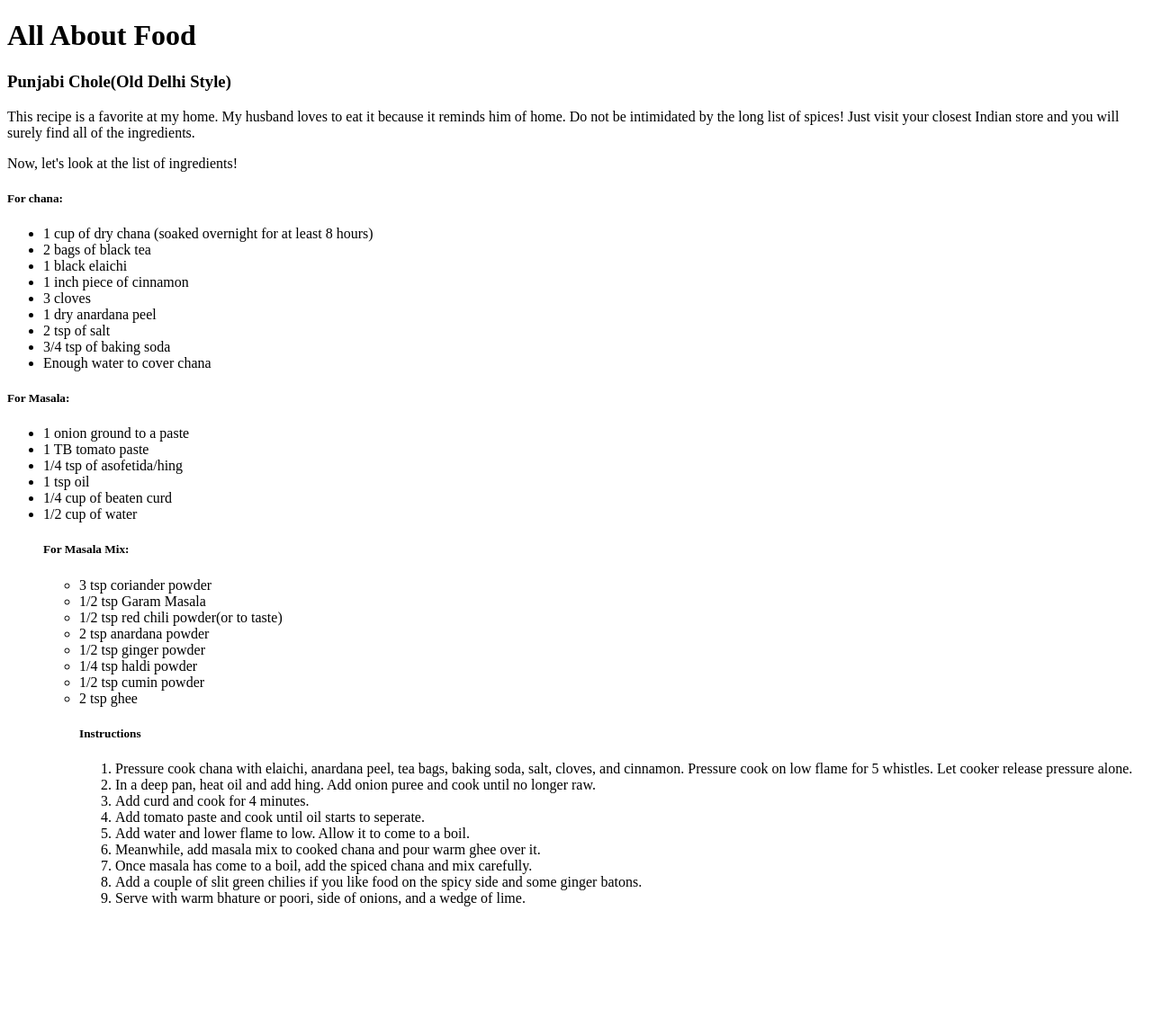
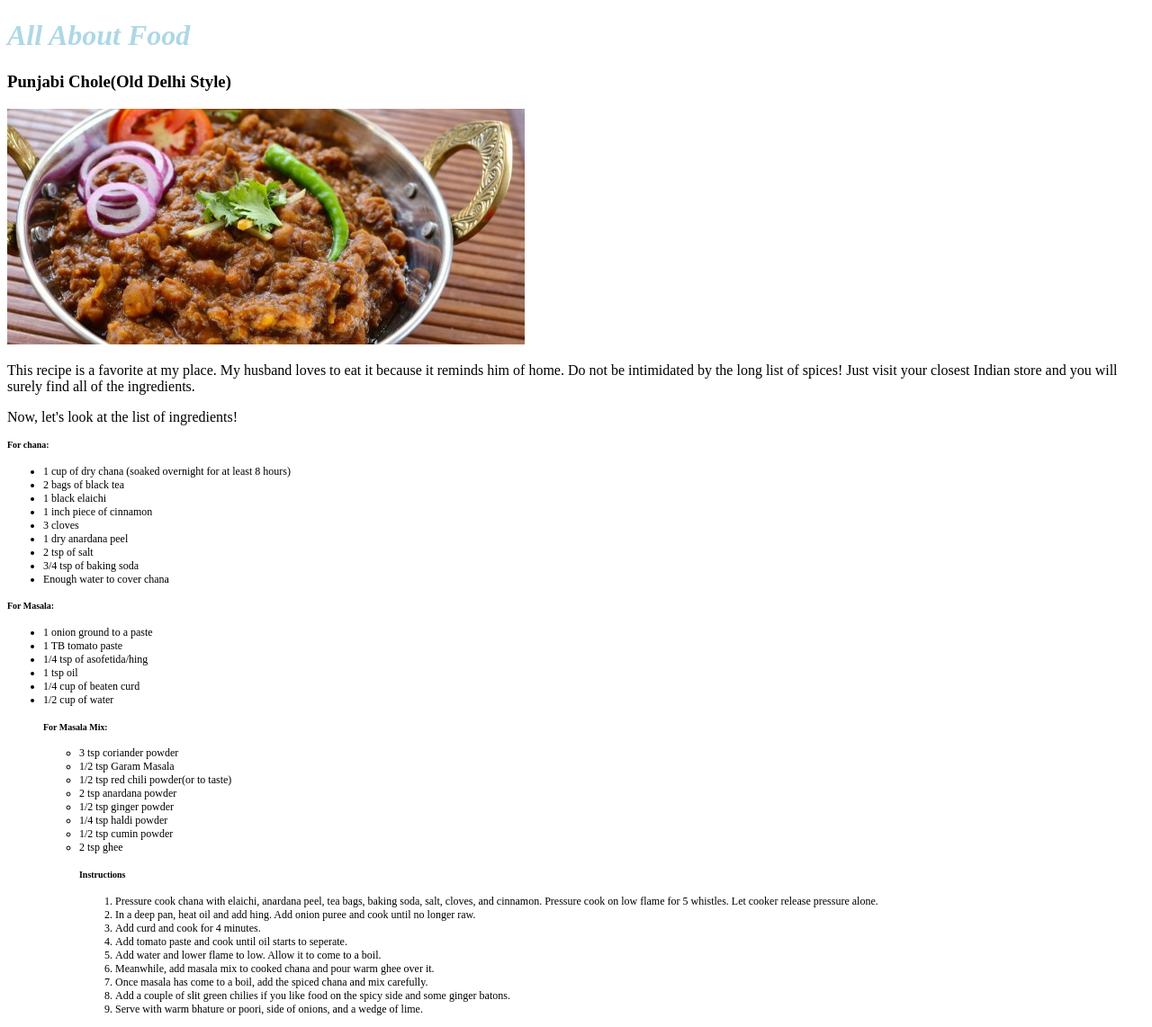
Before and after one commit to VanessaSharma/ResponsiveDesign, a plain HTML site: page index.html in a window 1280 px wide. Shown: the whole page at 90% size. Before the commit the page ends 1024 px from the top, so only its background shows below. Drawn offline with Linux system fonts and the light colour scheme; files that its build step writes are made by us from their sources.

Commit message:
Link styles.css to index.html and create images folder.

```diff
--- a/index.html
+++ b/index.html
@@ -1,14 +1,17 @@
 <!DOCTYPE html>
 <html>
   <head>
+    <link rel="stylesheet" href="styles.css">
     <meta charset="utf-8">
     <title>Practice</title>
   </head>
   <body>
     <h1>All About Food</h1>
     <h3>Punjabi Chole(Old Delhi Style)</h3>
-    <p>This recipe is a favorite at my home. My husband loves to eat it because it reminds him of home. Do not be intimidated by the long list of spices! Just visit your closest Indian store and you will surely find all of the ingredients.</p>
+    <img src="styles/images/chole.jpg" alt="chole">
+    <p>This recipe is a favorite at my place. My husband loves to eat it because it reminds him of home. Do not be intimidated by the long list of spices! Just visit your closest Indian store and you will surely find all of the ingredients.</p>
     <p>Now, let's look at the list of ingredients!</p>
+    <div class="recipe">
       <h5>For chana:</h5>
       <ul>
         <li>1 cup of dry chana (soaked overnight for at least 8 hours)</li>
@@ -50,10 +53,9 @@
         <li>Once masala has come to a boil, add the spiced chana and mix carefully.</li>
         <li>Add a couple of slit green chilies if you like food on the spicy side and some ginger batons.</li>
         <li>Serve with warm bhature or poori, side of onions, and a wedge of lime.</li>
-
       </ol>
       </ul>
       </ul>
-
+    </div>
   </body>
 </html>
--- /dev/null
+++ b/styles/styles.css
@@ -0,0 +1,9 @@
+h1{
+  color: lightblue;
+  font-style: italic;
+}
+
+.recipe{
+  flex-flow: wrap;
+  font-size: 12px;
+}
```
Also changed, not shown: styles/images/chole.jpg (added). Lines whose indentation alone changed are shown as unchanged.
